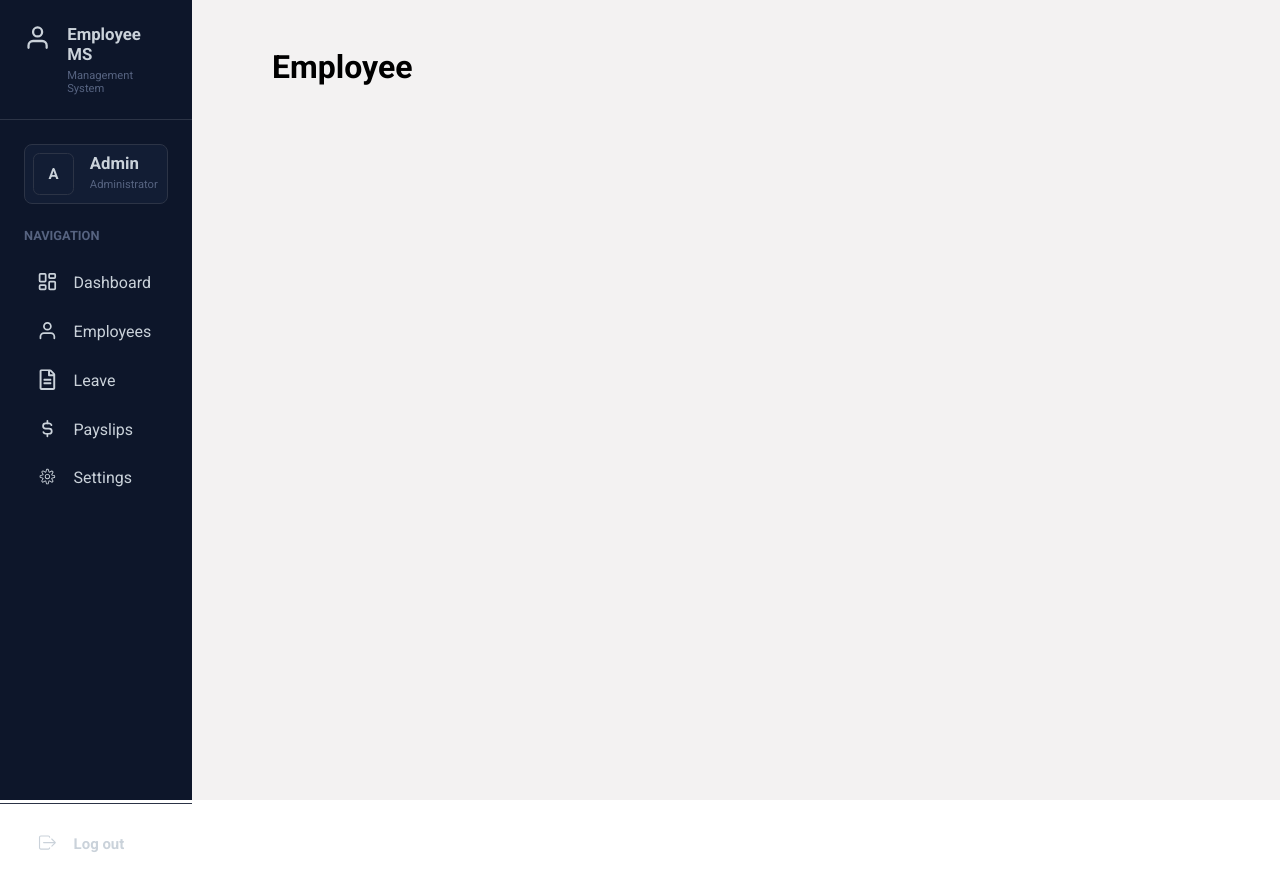
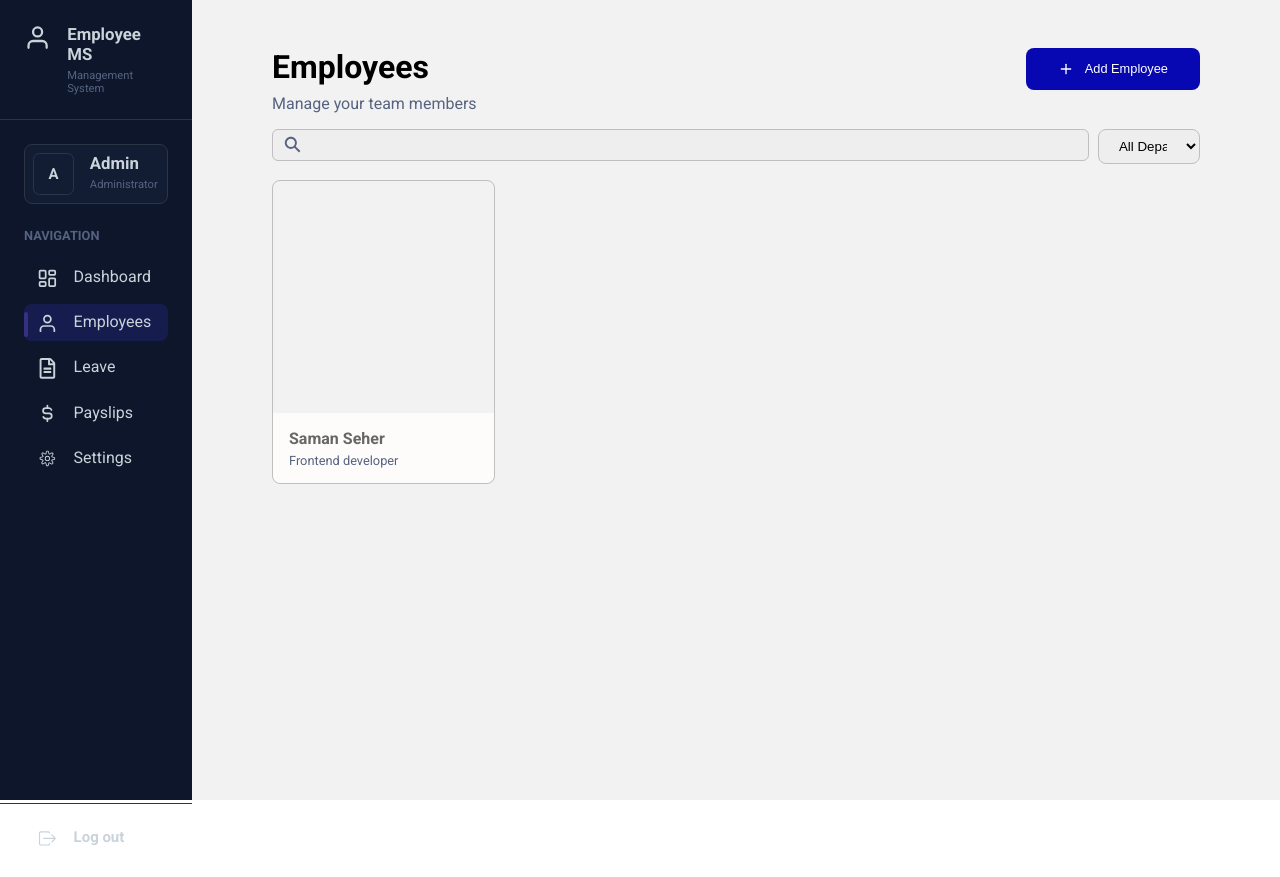
Before and after one commit to Saman128/Employee_management_system, a React (Create React App) app in the folder frontend/: page /employee in a window 1280 px wide. Built offline with nearby package versions, Linux system fonts and the light colour scheme; a web font is replaced by a local one.

Commit message:
employee done

```diff
--- a/frontend/src/Admin/Dashboard.js
+++ b/frontend/src/Admin/Dashboard.js
@@ -6,7 +6,7 @@ import { FaRegFileAlt, FaRegCalendar } from "react-icons/fa";
 import { CiSettings } from "react-icons/ci";
 import { TbCurrencyDollar } from "react-icons/tb";
 import { IoIosLogOut } from "react-icons/io";
-import { Link, Outlet } from "react-router-dom";
+import { NavLink, Outlet } from "react-router-dom";
 
 
 const Dashboard = (props) => {
@@ -32,11 +32,11 @@ const Dashboard = (props) => {
                 <h3 className='nav-heading'>NAVIGATION</h3>
                 <div className='nav'>
                     <ul>
-                        <Link to={"/"} className='Link'> <li><LuLayoutDashboard className='icons' />Dashboard</li></Link>
-                        <Link to={"/employee"} className='Link'>  <li><FiUser className='icons' />Employees</li></Link>
-                        <Link to={"/leave"} className='Link'>   <li><FaRegFileAlt className='icons' />Leave</li></Link>
-                        <Link to={"/payslips"} className='Link'>  <li><TbCurrencyDollar className='icons' />Payslips</li></Link>
-                        <Link to={"/setting"} className='Link'> <li><CiSettings className='icons' />Settings</li></Link>
+                        <NavLink to={"/"} className='Link'> <li><LuLayoutDashboard className='icons' />Dashboard</li></NavLink>
+                        <NavLink to={"/employee"} className='Link'>  <li><FiUser className='icons' />Employees</li></NavLink>
+                        <NavLink to={"/leave"} className='Link'>   <li><FaRegFileAlt className='icons' />Leave</li></NavLink>
+                        <NavLink to={"/payslips"} className='Link'>  <li><TbCurrencyDollar className='icons' />Payslips</li></NavLink>
+                        <NavLink to={"/setting"} className='Link'> <li><CiSettings className='icons' />Settings</li></NavLink>
                     </ul>
                 </div>
                 <div className=' logout'>
--- /dev/null
+++ b/frontend/src/Admin/Employee.css
@@ -0,0 +1,191 @@
+* {
+    padding: 0%;
+    margin: 0%;
+    box-sizing: border-box;
+}
+
+:root {
+    --primery-sidebar-bg-color: #0D162A;
+    --primary--p-color: #566380;
+    --primary--border-color: #2c3446;
+    --primary-text-color: #cad2da;
+}
+
+.heading {
+    display: flex;
+    justify-content: space-between;
+}
+
+.heading-emp h1 {
+    font-size: 2rem;
+    margin-bottom: 0.5rem;
+}
+
+.heading-emp p {
+    font-size: 1rem;
+    color: var(--primary--p-color);
+}
+
+.emp-btn {
+    background-color: #0808b2;
+    color: white;
+    padding: 0.8rem 2rem;
+    font-size: 0.8rem;
+    border: none;
+    border-radius: 0.5rem;
+    cursor: pointer;
+}
+
+.emp-btn:hover {
+    background-color: #1c1cdb;
+}
+
+.f-icons {
+    font-size: 1rem;
+    vertical-align: middle;
+    margin-right: 0.5rem;
+}
+
+.search {
+    display: flex;
+    justify-content: space-between;
+    margin-top: 1rem;
+}
+
+.search-box {
+    display: flex;
+    align-items: center;
+    width: 88%;
+    height: 4vh;
+    background-color: #eeeeee;
+    border-radius: 6px;
+    padding: 0 10px;
+    border: 1px solid #bfbfbf;
+}
+
+.search-box:hover {
+    box-shadow: 0px 0px 3px blue;
+}
+
+.search-icon {
+    flex-shrink: 0;
+    font-size: 1.2rem;
+    color: #566380;
+    margin-right: 8px;
+}
+
+.search-box input {
+    flex: 1;
+    height: 100%;
+    border: none;
+    outline: none;
+    padding: 0;
+    margin: 0;
+    background: transparent;
+    font-size: 14px;
+    color: #7f7f7f;
+}
+
+.selector {
+    width: 11%;
+    padding: 0.5rem 1rem;
+    border: 1px solid #bfbfbf;
+    border-radius: 0.5rem;
+    background-color: #eeeeee;
+    outline: none;
+}
+
+.selector:hover {
+    box-shadow: 0px 0px 3px blue;
+}
+
+.employee-data {
+    margin-top: 1rem;
+    display: flex;
+    flex-wrap: wrap;
+    gap: 1.2rem;
+}
+
+.card {
+    position: relative;
+    display: inline;
+    border: 1px solid #bfbfbf;
+    width: 24%;
+    height: 38vh;
+    border-radius: 0.5rem;
+    overflow: hidden;
+}
+
+.card-overlay {
+    position: absolute;
+    inset: 0;
+
+    display: flex;
+    justify-content: center;
+    align-items: end;
+    gap: 1rem;
+
+    background: linear-gradient(to top, #6d6cbd, #554ea43b, #4e57a400);
+
+    opacity: 0;
+    visibility: hidden;
+    transition: 0.3s ease;
+}
+
+.card:hover .card-overlay {
+    opacity: 1;
+    visibility: visible;
+}
+
+.card-overlay svg {
+    color: white;
+    font-size: 1.5rem;
+    cursor: pointer;
+}
+
+.card .card-img {
+    height: 29vh;
+    border-radius: 0.5rem 0.5rem 0 0;
+}
+
+.card-img .img {
+    background-position: center;
+    background-repeat: no-repeat;
+    background-size: cover;
+}
+
+.card .card-heading {
+    padding: 1rem 1rem;
+    height: 8.8vh;
+    border-radius: 0 0 0.5rem 0.5rem;
+    background-color: #fefbfb;
+
+}
+
+.card-heading h3 {
+    font-size: 1rem;
+    color: #676666;
+}
+
+.card-heading p {
+    font-size: 0.8rem;
+    margin-top: 0.3rem;
+    color: var(--primary--p-color);
+}
+
+.overlay-icon {
+    margin-bottom: 2.5rem;
+    border: 1px solid #bab9b9;
+    width: 10%;
+    height: 4vh;
+    padding: 0rem 0.3rem;
+    border-radius: 0.5rem;
+}
+
+.edit:hover {
+    color: #3737a5;
+}
+
+.delete:hover {
+    color: rgb(221, 72, 72);
+}
--- a/frontend/src/Admin/Employee.js
+++ b/frontend/src/Admin/Employee.js
@@ -1,9 +1,54 @@
 import React from 'react'
-
+import "./Employee.css";
+import { FiPlus } from "react-icons/fi";
+import { IoSearchSharp } from "react-icons/io5";
+import { MdOutlineEdit } from "react-icons/md";
+import { RiDeleteBinLine } from "react-icons/ri";
 const Employee = () => {
     return (
         <div>
-            <h1>Employee</h1>
+            <div className='heading'>
+                <div className='heading-emp'>
+                    <h1>Employees</h1>
+                    <p>Manage your team members</p>
+                </div>
+                <div className='add-emp'>
+                    <button className='emp-btn'><FiPlus className='f-icons' /> Add Employee</button>
+                </div>
+            </div>
+
+            <div className='search'>
+                <div className='search-box'>
+                    <IoSearchSharp className="search-icon" />
+                    <input type='text'></input>
+                </div>
+                <select className='selector'>
+                    <option value="">All Departments</option>
+                    <option value="hr">HR</option>
+                    <option value="engineering">Engineering</option>
+                    <option value="finance">Finance</option>
+                    <option value="marketing">Marketing</option>
+                    <option value="sales">Sales</option>
+                    <option value="operation">Operation</option>
+                    <option value="it">IT</option>
+                    <option value="design">Design</option>
+                </select>
+            </div>
+            <div className='employee-data'>
+                <div className='card'>
+                    <div className='card-img'>
+                        {/* <img src='' alt='picture'></img> */}
+                    </div>
+                    <div className='card-heading'>
+                        <h3>Saman Seher</h3>
+                        <p>Frontend developer</p>
+                    </div>
+                    <div className='card-overlay'>
+                        <MdOutlineEdit className='overlay-icon edit' />
+                        <RiDeleteBinLine className='overlay-icon delete' />
+                    </div>
+                </div>
+            </div>
         </div>
     )
 }
--- a/frontend/src/Admin/style.css
+++ b/frontend/src/Admin/style.css
@@ -105,11 +105,11 @@ li {
     font-size: 1rem;
 }
 
-li.active {
+.Link.active li {
     background-color: #22227182;
 }
 
-li.active::before {
+.Link.active li::before {
     content: "";
     position: absolute;
     left: 0;
@@ -125,9 +125,7 @@ li.active::before {
     width: 1.3rem;
     height: 1.3rem;
     color: var(--primary-text-color);
-    position: relative;
-    top: 50%;
-    transform: translateY(20%);
+    vertical-align: middle;
 }
 
 .logout {
```
